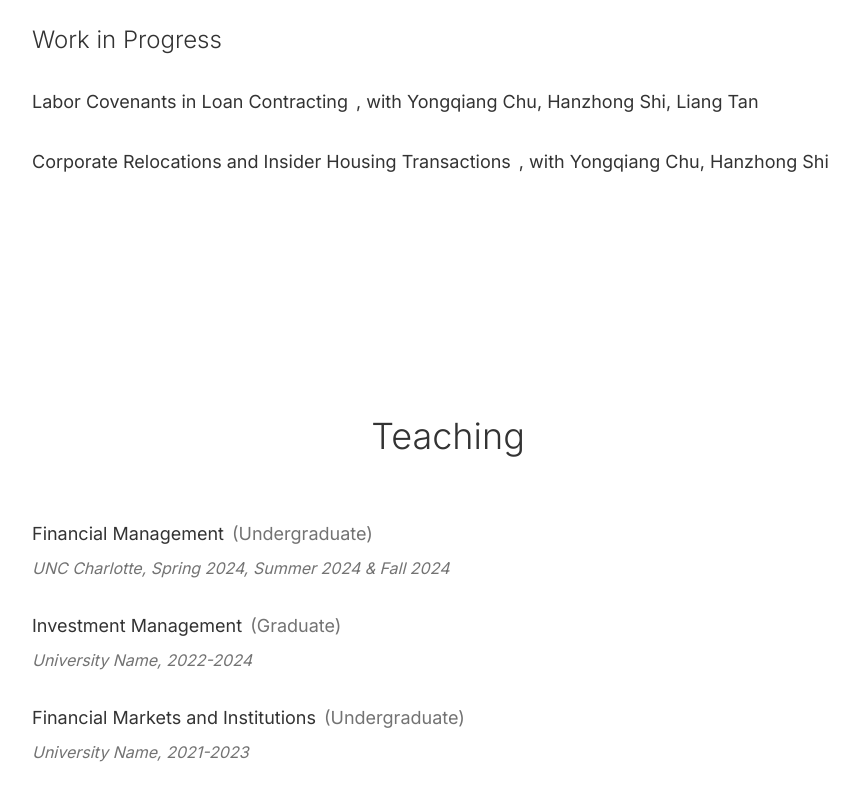
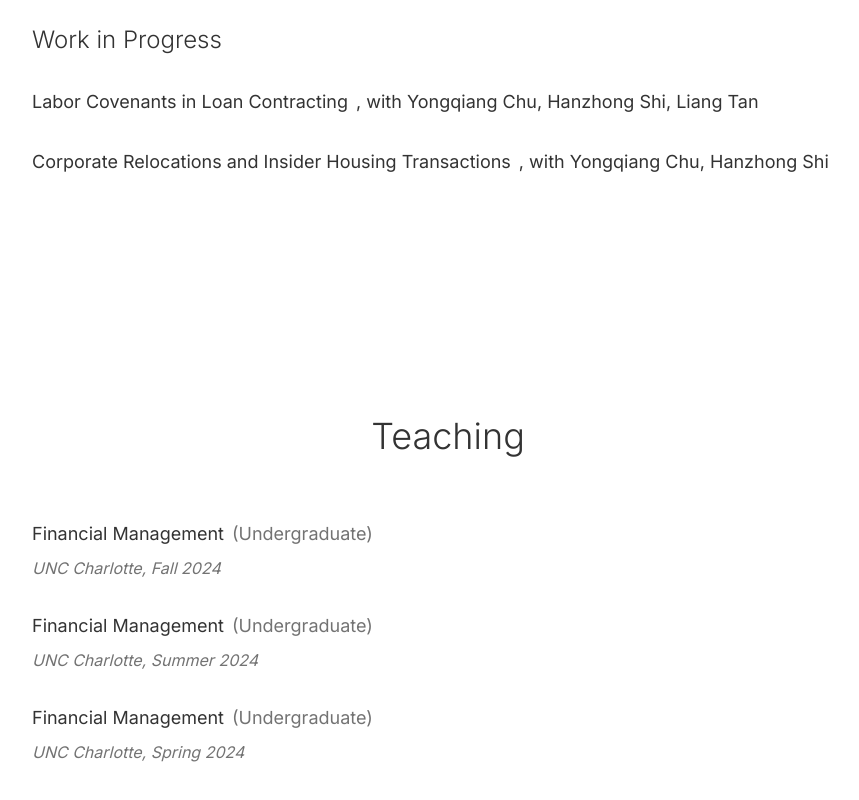
Before and after one commit to zixin-jiang/zixin-jiang.github.io, a React (Vite) app: page / in a window 1280 px wide. Shown: the part 1264-2064 px from the top of the page, without its empty margins (192-1051 px from the left). Built offline with nearby package versions, Linux system fonts and the light colour scheme; the HTML template or start-up script is replaced by a standard one.

Commit message:
Code edited in Lovable Code Editor

```diff
--- a/src/components/SimpleTeaching.tsx
+++ b/src/components/SimpleTeaching.tsx
@@ -4,19 +4,19 @@ const SimpleTeaching = () => {
       title: "Financial Management",
       level: "Undergraduate",
       institution: "UNC Charlotte",
-      years: "Spring 2024, Summer 2024 & Fall 2024"
+      years: "Fall 2024"
     },
     {
-      title: "Investment Management",
-      level: "Graduate",
-      institution: "University Name",
-      years: "2022-2024"
+      title: "Financial Management",
+      level: "Undergraduate",
+      institution: "UNC Charlotte",
+      years: "Summer 2024"
     },
     {
-      title: "Financial Markets and Institutions",
+      title: "Financial Management",
       level: "Undergraduate",
-      institution: "University Name",
-      years: "2021-2023"
+      institution: "UNC Charlotte",
+      years: "Spring 2024"
     }
   ];
 
```
